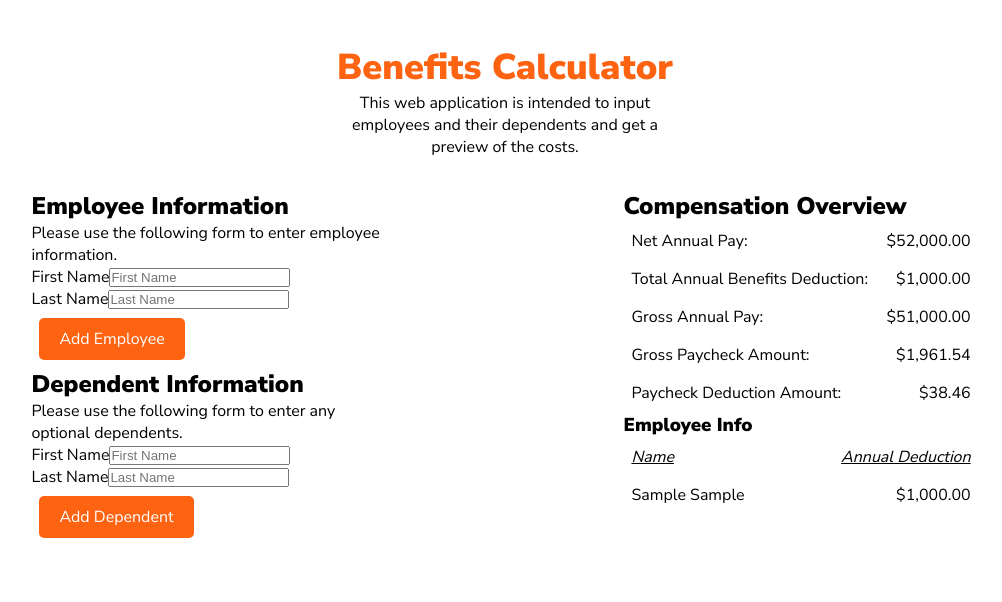
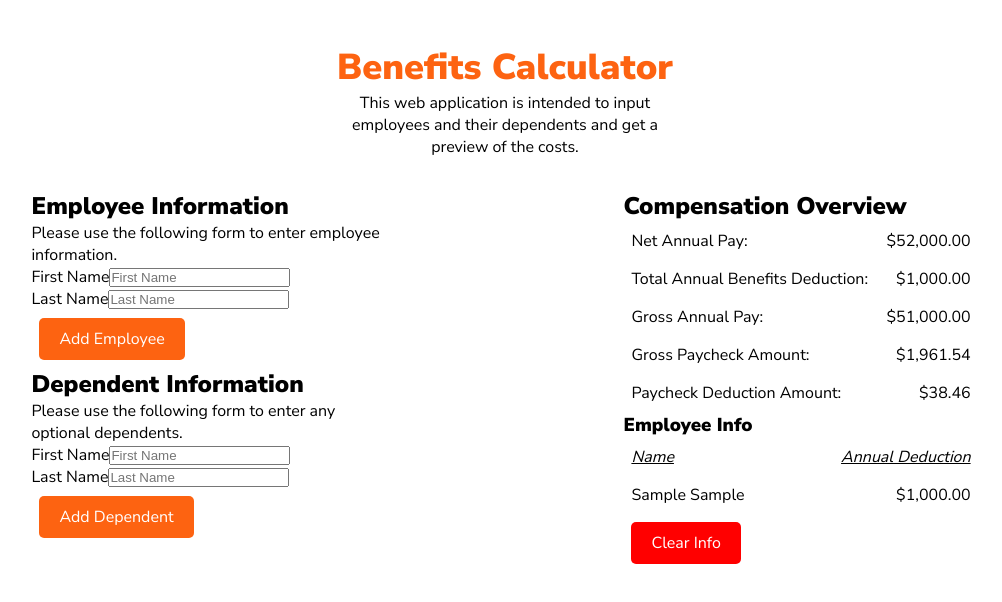
Before and after one commit to jvmontes/p-benefits-app, a Next.js app: page / in a window 1280 px wide. Both pictures are taken after typing "Sample", "Sample" into the empty fields and a click on the input "Add Employee". Shown: the top 602 px of the page, without its empty margins (135-1137 px from the left). Built offline with nearby package versions, Linux system fonts and the light colour scheme.

Commit message:
Add method to clear employee and dependent info.

```diff
--- a/src/pages/index.js
+++ b/src/pages/index.js
@@ -22,6 +22,13 @@ export default function Home() {
     style: 'currency',
     currency: 'USD',
   });
+
+  const onClearInfo = (e) => {
+    e.preventDefault();
+    setTotalCost(0);
+    setEmployee({});
+    setDependents([]);
+  }
 
   function addEmployee(e) {
     var calculatedEmployeeCost = calculateDiscount(e, DEFAULT_EMPLOYEE_COST);
@@ -161,6 +168,12 @@ export default function Home() {
                       </div>
                     )
                   }
+                  <form>
+                    <div>
+                      <button className={styles.redButton} onClick={onClearInfo}>Clear Info</button>
+                    </div>
+                  </form>
+
                 </div>) :
               (
                 <p>A detailed compensation overview will show here after employee info is entered.</p>
--- a/src/styles/Home.module.css
+++ b/src/styles/Home.module.css
@@ -15,6 +15,20 @@
 .button {
   display: inline-block;
   background: #fd6311;
+  color: #fff;
+  border: none;
+  padding: 10px 20px;
+  margin: 8px;
+  border-radius: 5px;
+  cursor: pointer;
+  text-decoration: none;
+  font-size: 16px;
+  font-family: inherit;
+}
+
+.redButton {
+  display: inline-block;
+  background: red;
   color: #fff;
   border: none;
   padding: 10px 20px;
```
